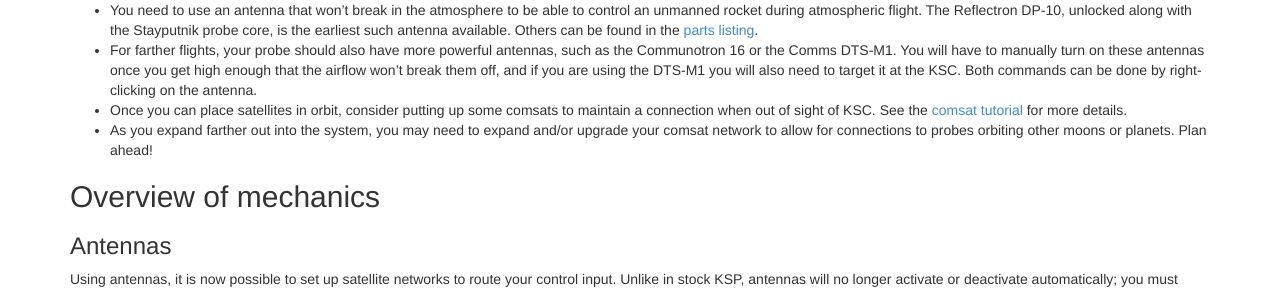
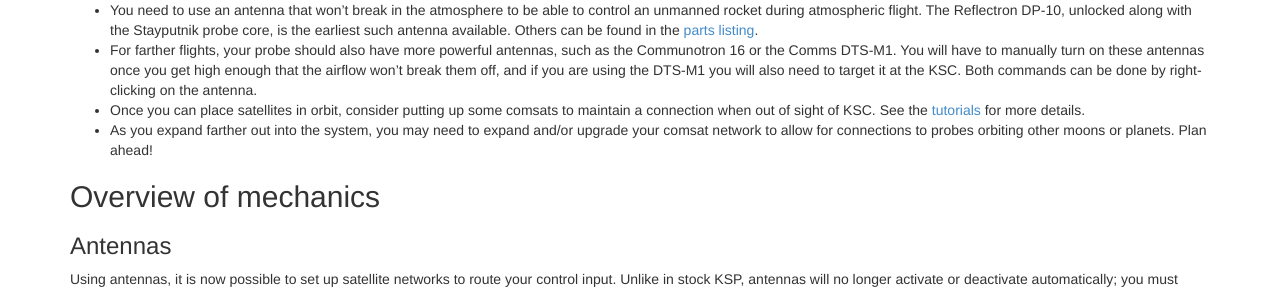
Before and after one commit to RemoteTechnologiesGroup/RemoteTech, a Jekyll site: the page built from index.md, in a window 1280 px wide and 900 px high, scrolled down 706 px. Shown: the part 158-449 px from the top of the window. Built offline with Jekyll 4.4.1, drawn with Linux system fonts in a browser that asks for light colours; nearby versions of some CDN libraries.

```diff
--- a/index.md
+++ b/index.md
@@ -16,9 +16,9 @@ RemoteTech is a modification for Squad's 'Kerbal Space Program' (KSP) which over
 ##First steps
 
 * Like in stock KSP, you need to research Flight Control before you can build unmanned probes.
-* You need to use an antenna that won't break in the atmosphere to be able to control an unmanned rocket during atmospheric flight. The Reflectron DP-10, unlocked along with the Stayputnik probe core, is the earliest such antenna available. Others can be found in the [parts listing](guide/#list-of-parts).
+* You need to use an antenna that won't break in the atmosphere to be able to control an unmanned rocket during atmospheric flight. The Reflectron DP-10, unlocked along with the Stayputnik probe core, is the earliest such antenna available. Others can be found in the [parts listing](guide/parts/).
 * For farther flights, your probe should also have more powerful antennas, such as the Communotron 16 or the Comms DTS-M1. You will have to manually turn on these antennas once you get high enough that the airflow won't break them off, and if you are using the DTS-M1 you will also need to target it at the KSC. Both commands can be done by right-clicking on the antenna.
-* Once you can place satellites in orbit, consider putting up some comsats to maintain a connection when out of sight of KSC. See the [comsat tutorial](#) for more details.
+* Once you can place satellites in orbit, consider putting up some comsats to maintain a connection when out of sight of KSC. See the [tutorials](tutorials/) for more details.
 * As you expand farther out into the system, you may need to expand and/or upgrade your comsat network to allow for connections to probes orbiting other moons or planets. Plan ahead!
 
 ##Overview of mechanics
@@ -36,7 +36,7 @@ Omni antennas radiate in every direction equally, and as such do not require you
 To comply with Kerbal law, RemoteTech is required to delay your control input so that signalling does not exceed the 'speed of light' (pfft, what a silly law). If you are aware of the consequences of breaking the law (or like being a rebel), you are free to turn this off in the settings file.
 
 ###Connections
-A 'working connection' is defined as a command center being able to send control input to its destination and back. Connections between neighbouring satellites are referred to as 'links'. To have a link between two satellites, it is required that *both* satellites [can transmit a signal](guide/#connection-rules) to the other independently. You have a connection when there is a sequence of links between a command center and the destination. If there are multiple ways to get a working connection (relaying through different satellites), RemoteTech will automatically pick the shortest path with the smallest signal delay.
+A 'working connection' is defined as a command center being able to send control input to its destination and back. Connections between neighbouring satellites are referred to as 'links'. To have a link between two satellites, it is required that *both* satellites [can transmit a signal](guide/overview/#connection-rules) to the other independently. You have a connection when there is a sequence of links between a command center and the destination. If there are multiple ways to get a working connection (relaying through different satellites), RemoteTech will automatically pick the shortest path with the smallest signal delay.
 
 ###Signal Processors
 Signal Processors are any part that can recieve commands over a working connection, including all stock probe cores. You will only be able to control a signal processor as long as you have a working connection, and by default you will be subject to [signal delay](#signal_delay). Signal processors also include a *Flight Computer* that can be used to schedule actions ahead of time, for example to carry out basic tasks during a communications gap.
@@ -55,7 +55,7 @@ Transmitting science back to KSC now requires you have a working connection back
 
 * All stock probe cores now have [signal processor capability](#signal_processors) so that they are affected by the communications network they are connected to.
 
-* The three stock antennas have been modified to make them fit the rules of RemoteTech: the Communotron 16 is now the basic [omnidirectional antenna](#omnidirectionals), the Comms DTS-M1 a short-range [dish](#dishes), and the Communotron 88-88 a medium-range dish.
+* The three stock antennas have been modified to make them fit the rules of RemoteTech: the Communotron 16 is now the basic [omnidirectional antenna](guide/parts/#omnidirectionals), the Comms DTS-M1 a short-range [dish](guide/parts/#dishes), and the Communotron 88-88 a medium-range dish.
 
 * The Launch Stability Enhancer now acts as a land line for the rocket, allowing the player to send pre-launch commands regardless of whether any antennas are active.
 
```
